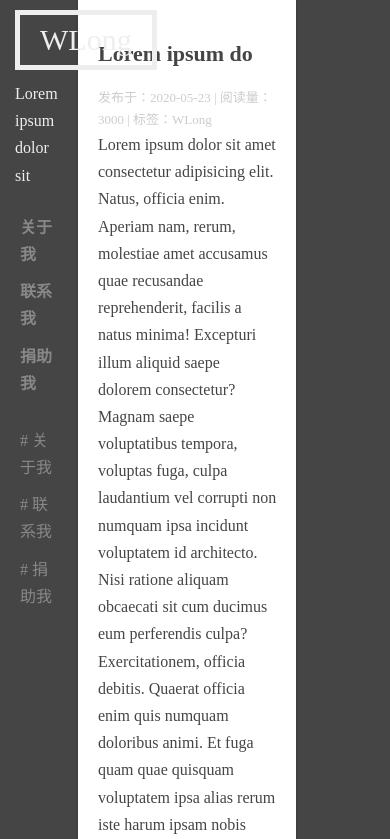
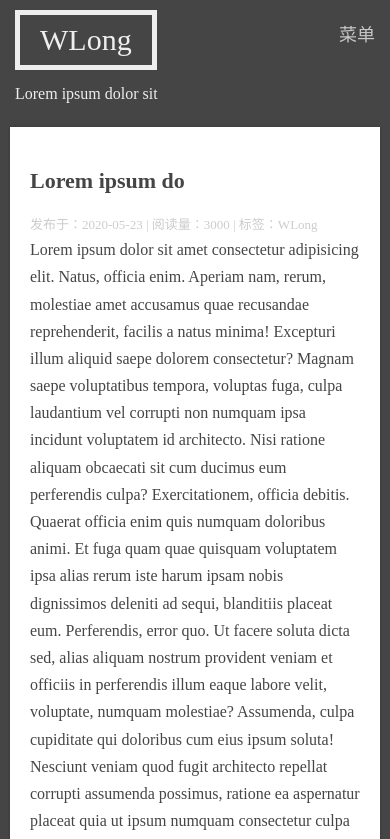
Before and after one commit to WLongwx/Minimalist-blog, a plain HTML site: page article.html in a window 390 px wide. Shown: the top 839 px of the page. Drawn offline with Linux system fonts and the light colour scheme.

Commit message:
添加响应式界面

```diff
--- a/article.html
+++ b/article.html
@@ -5,10 +5,13 @@
     <meta name="viewport" content="width=device-width, initial-scale=1.0">
     <link rel="stylesheet" href="css/normalize.css">
     <link rel="stylesheet" href="css/main.css">
+    <link media="(max-width: 768px)" rel="stylesheet" href="css/mobile.css">
     <title>WLong's Blog</title>
 </head>
 <body>
    <div class="set-bar">
+    <label id="menu-toggle" for="menu-checkbox">菜单</label>
+    <input id="menu-checkbox" type="checkbox">
         <div class="header">
             <a href="index.html" class="logo">WLong</a>
             <div class="intro">Lorem ipsum dolor sit </div>
--- a/css/mobile.css
+++ b/css/mobile.css
@@ -36,3 +36,7 @@
     font-weight: 100;
     color: rgba(255, 255, 255, 0.7);
 }
+
+.article{
+    margin-right: 0%;
+}
```
